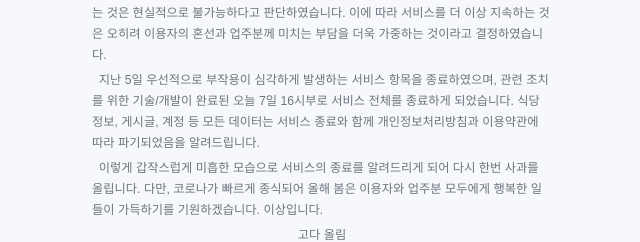
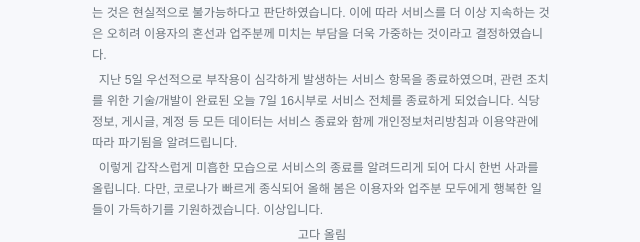
Before and after one commit to Godasoft-Studio/Godasoft-Studio.github.io, a plain HTML site: page index.html in a window 1280 px wide. Shown: the part 385-627 px from the top of the page, 318-958 px from the left. Drawn offline with nearby package versions, Linux system fonts and the light colour scheme.

Commit message:
Add files via upload

```diff
--- a/index.html
+++ b/index.html
@@ -140,7 +140,7 @@
         </p>
         <p class="small text-muted text-start">
             &nbsp; 지난 5일 우선적으로 부작용이 심각하게 발생하는 서비스 항목을 종료하였으며, 관련 조치를 위한 기술/개발이 완료된 오늘 7일 16시부로 서비스 전체를 종료하게
-            되었습니다. 식당 정보, 게시글, 계정 등 모든 데이터는 서비스 종료와 함께 개인정보처리방침과 이용약관에 따라 파기되었음을 알려드립니다.
+            되었습니다. 식당 정보, 게시글, 계정 등 모든 데이터는 서비스 종료와 함께 개인정보처리방침과 이용약관에 따라 파기됨을 알려드립니다.
         </p>
 
         <p class="small text-muted text-start">
```
